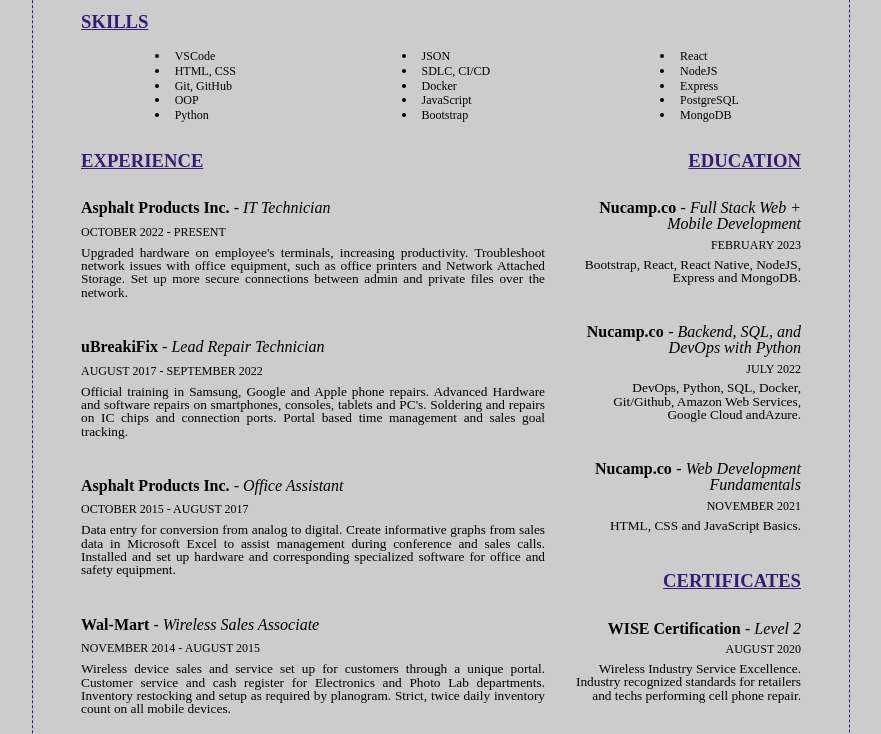
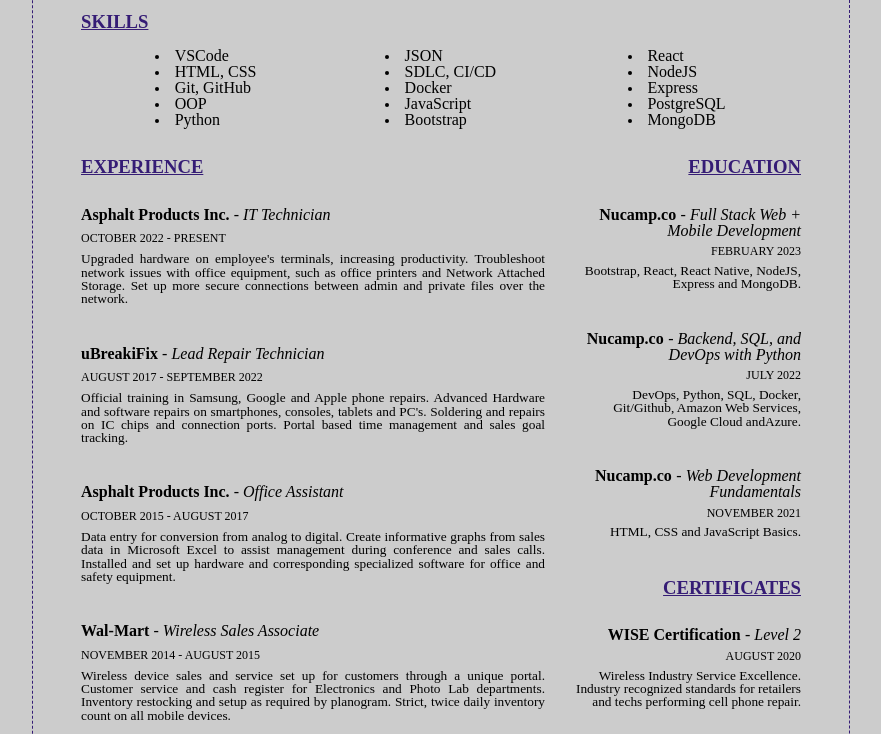
Before and after one commit to romeo522/romeo522.github.io, a plain HTML site: page index.html in a window 1280 px wide. Shown: the part 119-853 px from the top of the page, without its empty margins (199-1080 px from the left). Drawn offline with Linux system fonts and the light colour scheme; a web font is replaced by a local one.

Commit message:
skill list font adjustment

```diff
--- a/index.html
+++ b/index.html
@@ -34,28 +34,28 @@
   </table>
   <!-- <p class="c14"><span class="c1"></span></p> -->
   <h3 class="c41" id="h.wag83k4i3wgu" style="margin-bottom: 5px;"><span class="c13">SKILLS</span></h3>
-  <table style="width: 750;">
+  <table style="width: 700;">
     <tr>
       <td>
-        <li class="c3 li-bullet-0"><span class="c1">VSCode</span></li>
-        <li class="c3 li-bullet-0"><span class="c1">HTML, CSS</span></li>
-        <li class="c3 li-bullet-0"><span class="c1">Git, GitHub</span></li>
-        <li class="c3 li-bullet-0"><span class="c1">OOP</span></li>
-        <li class="c3 li-bullet-0"><span class="c1">Python</span></li>
+        <li class="c3 li-bullet-0"><span class="c1" style="font-size: 12pt;">VSCode</span></li>
+        <li class="c3 li-bullet-0"><span class="c1" style="font-size: 12pt;">HTML, CSS</span></li>
+        <li class="c3 li-bullet-0"><span class="c1" style="font-size: 12pt;">Git, GitHub</span></li>
+        <li class="c3 li-bullet-0"><span class="c1" style="font-size: 12pt;">OOP</span></li>
+        <li class="c3 li-bullet-0"><span class="c1" style="font-size: 12pt;">Python</span></li>
       </td>
       <td>
-        <li class="c3 li-bullet-0"><span class="c1">JSON</span></li>
-        <li class="c3 li-bullet-0"><span class="c1">SDLC, CI/CD</span></li>
-        <li class="c3 li-bullet-0"><span class="c1">Docker</span></li>
-        <li class="c3 li-bullet-0"><span class="c1">JavaScript</span></li>
-        <li class="c3 li-bullet-0"><span class="c1">Bootstrap</span></li>
+        <li class="c3 li-bullet-0"><span class="c1" style="font-size: 12pt;">JSON</span></li>
+        <li class="c3 li-bullet-0"><span class="c1" style="font-size: 12pt;">SDLC, CI/CD</span></li>
+        <li class="c3 li-bullet-0"><span class="c1" style="font-size: 12pt;">Docker</span></li>
+        <li class="c3 li-bullet-0"><span class="c1" style="font-size: 12pt;">JavaScript</span></li>
+        <li class="c3 li-bullet-0"><span class="c1" style="font-size: 12pt;">Bootstrap</span></li>
       </td>
       <td>
-        <li class="c3 li-bullet-0"><span class="c1">React</span></li>
-        <li class="c3 li-bullet-0"><span class="c1">NodeJS</span></li>
-        <li class="c3 li-bullet-0"><span class="c1">Express</span></li>
-        <li class="c3 li-bullet-0"><span class="c1">PostgreSQL</span></li>
-        <li class="c3 li-bullet-0"><span class="c1">MongoDB</span></li>
+        <li class="c3 li-bullet-0"><span class="c1" style="font-size: 12pt;">React</span></li>
+        <li class="c3 li-bullet-0"><span class="c1" style="font-size: 12pt;">NodeJS</span></li>
+        <li class="c3 li-bullet-0"><span class="c1" style="font-size: 12pt;">Express</span></li>
+        <li class="c3 li-bullet-0"><span class="c1" style="font-size: 12pt;">PostgreSQL</span></li>
+        <li class="c3 li-bullet-0"><span class="c1" style="font-size: 12pt;">MongoDB</span></li>
       </td>
     </tr>
   </table>
```
